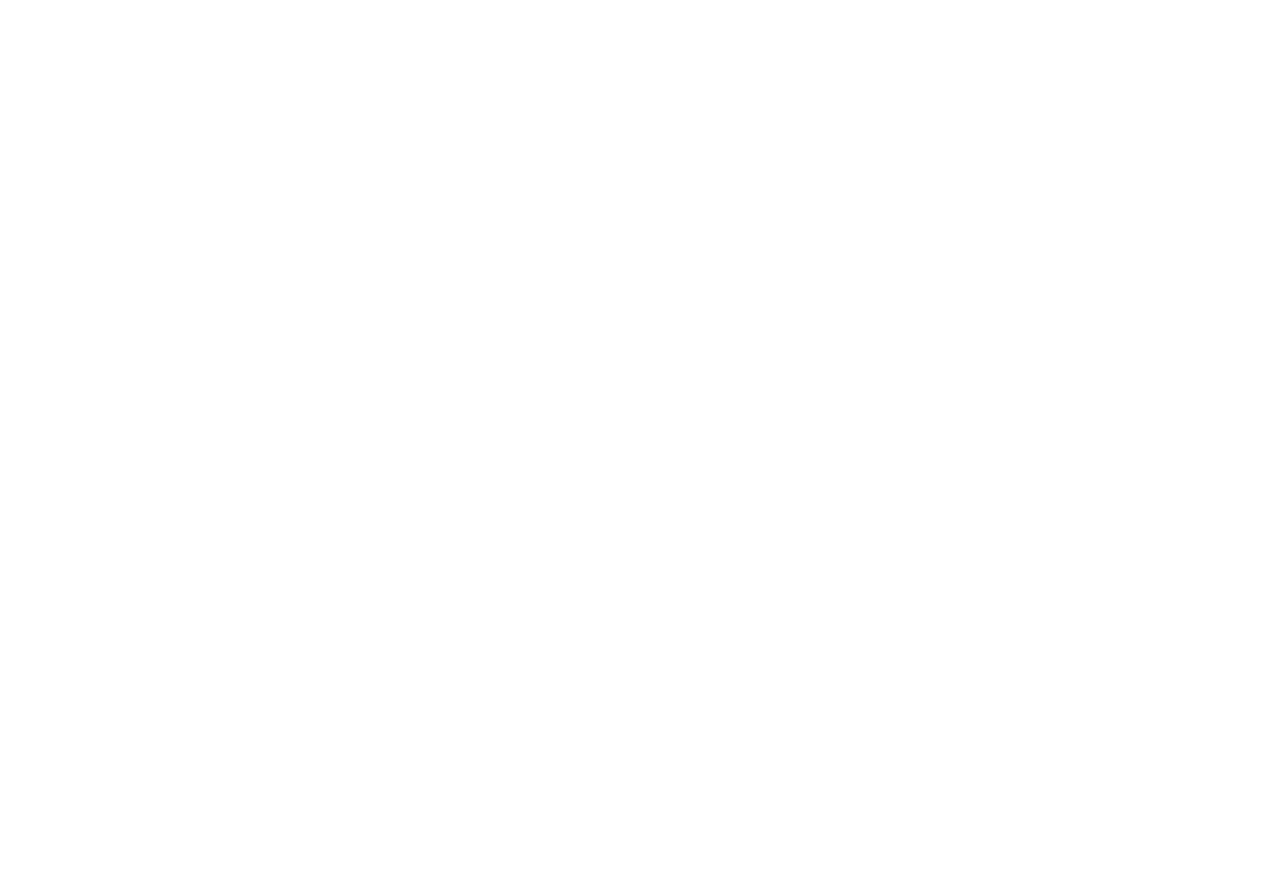
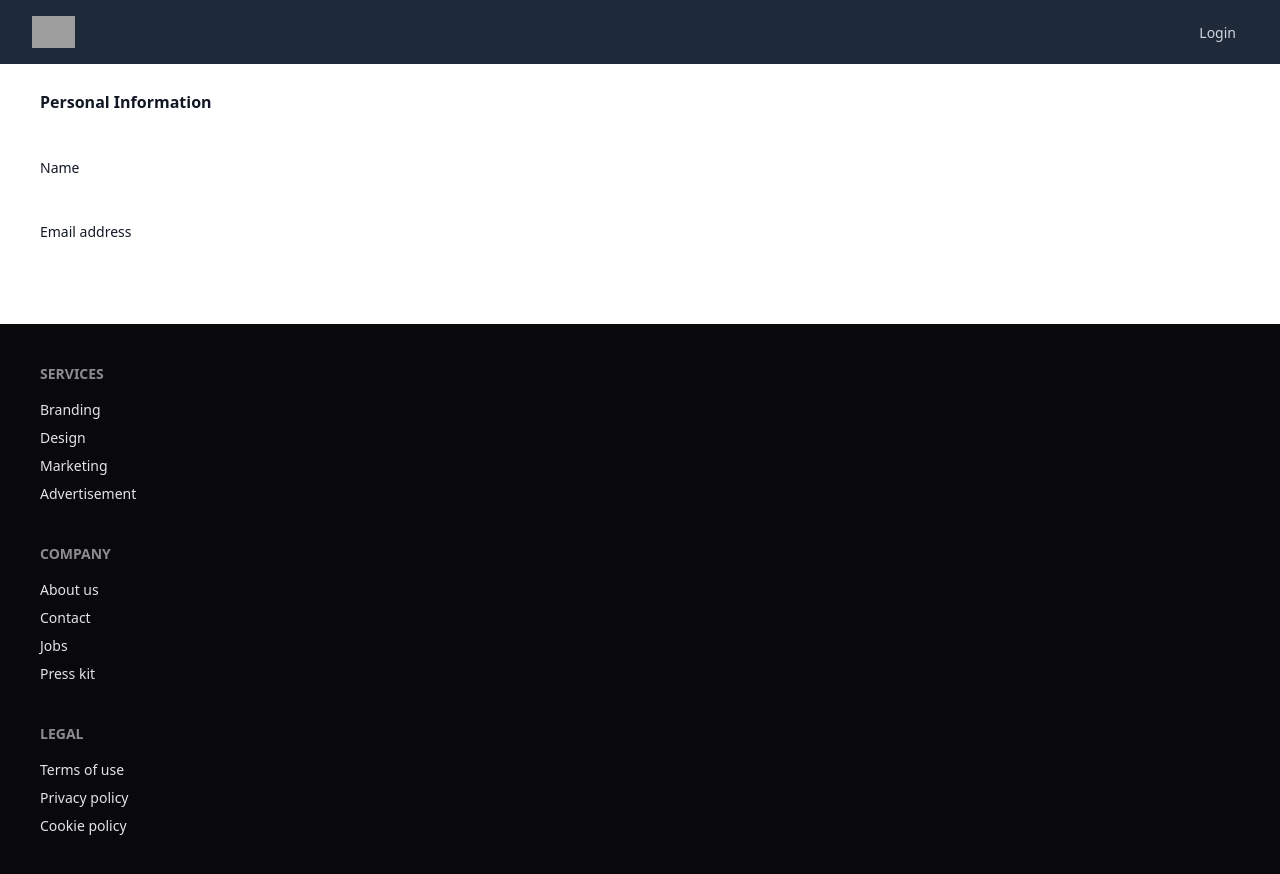
Before and after one commit to Andreasafent/efood-clients, a React (Vite) app: page /profile in a window 1280 px wide. Before the commit this address had no page. Before the commit the page ends 800 px from the top, so only its background shows below. Built offline with nearby package versions, Linux system fonts and the light colour scheme; grey boxes are pictures that could not be loaded.

Commit message:
Added profile page

```diff
--- a/src/layouts/Header.tsx
+++ b/src/layouts/Header.tsx
@@ -126,12 +126,19 @@
                                     Hello, {user?.name}
                                 </div>
                                 <MenuItem>
-                                    <a
-                                        href="#"
-                                        className="block px-4 py-2 text-sm text-gray-700 data-focus:bg-gray-100 data-focus:outline-hidden"
+                                    <NavLink
+                                        to={"/profile"}
+                                        className={({ isActive }) => {
+                                            return classNames(
+                                                isActive
+                                                    ? "bg-gray-200"
+                                                    : "",
+                                                "block px-4 py-2 text-sm text-gray-700 data-focus:bg-gray-100 data-focus:outline-hidden"
+                                            );
+                                        }}
                                     >
-                                        Your Profile
-                                    </a>
+                                        Profile
+                                    </NavLink>
                                 </MenuItem>
                                 <MenuItem>
                                     <a
--- a/src/main.tsx
+++ b/src/main.tsx
@@ -1,4 +1,3 @@
-import { StrictMode } from 'react'
 import { createRoot } from 'react-dom/client'
 import './index.css'
 // import App from './App.tsx'
@@ -8,6 +7,7 @@
 import Login from './pages/Login.tsx'
 import Register from './pages/Register.tsx'
 import { AuthProvider } from './context/AuthContext.tsx'
+import Profile from './pages/Profile.tsx'
 
 createRoot(document.getElementById('root')!).render(
         <BrowserRouter>
@@ -15,8 +15,10 @@
                 <Routes>
                     <Route element={<MainLayout/>}>
                         <Route path="/" element={<Home />}></Route>
+                        {/* Auth */}
                         <Route path="/login" element={<Login />}></Route>
                         <Route path="/register" element={<Register />}></Route>
+                        <Route path="/profile" element={<Profile />}></Route>
                     </Route>
                 </Routes>
             </AuthProvider>
--- /dev/null
+++ b/src/pages/Profile.tsx
@@ -0,0 +1,35 @@
+import { useAuth } from "../context/AuthContext";
+
+function Profile(){
+    const {user} = useAuth();
+    return (
+        <div className="space-y-12">
+            <div className=" border-gray-900/10 pb-12">
+                <h2 className="text-base/7 font-semibold text-gray-900">Personal Information</h2>
+
+                <div className="mt-10 grid grid-cols-1 gap-x-6 gap-y-8 sm:grid-cols-6">
+                    <div className="sm:col-span-3">
+                        <label htmlFor="first-name" className="block text-sm/6 font-medium text-gray-900">
+                            Name
+                        </label>
+                        <div className="mt-2">
+                            {user?.name}
+                        </div>
+                    </div>
+
+                    <div className="sm:col-span-4">
+                        <label htmlFor="email" className="block text-sm/6 font-medium text-gray-900">
+                            Email address
+                        </label>
+                        <div className="mt-2">
+                            {user?.email}
+
+                        </div>
+                    </div>
+                </div>
+            </div>
+        </div>
+      )
+}
+
+export default Profile;
--- a/src/pages/Register.tsx
+++ b/src/pages/Register.tsx
@@ -1,5 +1,5 @@
 import { useState } from "react";
-import axiosInstance from "../api/axiosInstance";
+// import axiosInstance from "../api/axiosInstance";
 import { Link } from "react-router";
 import { useAuth } from "../context/AuthContext";
 
```
